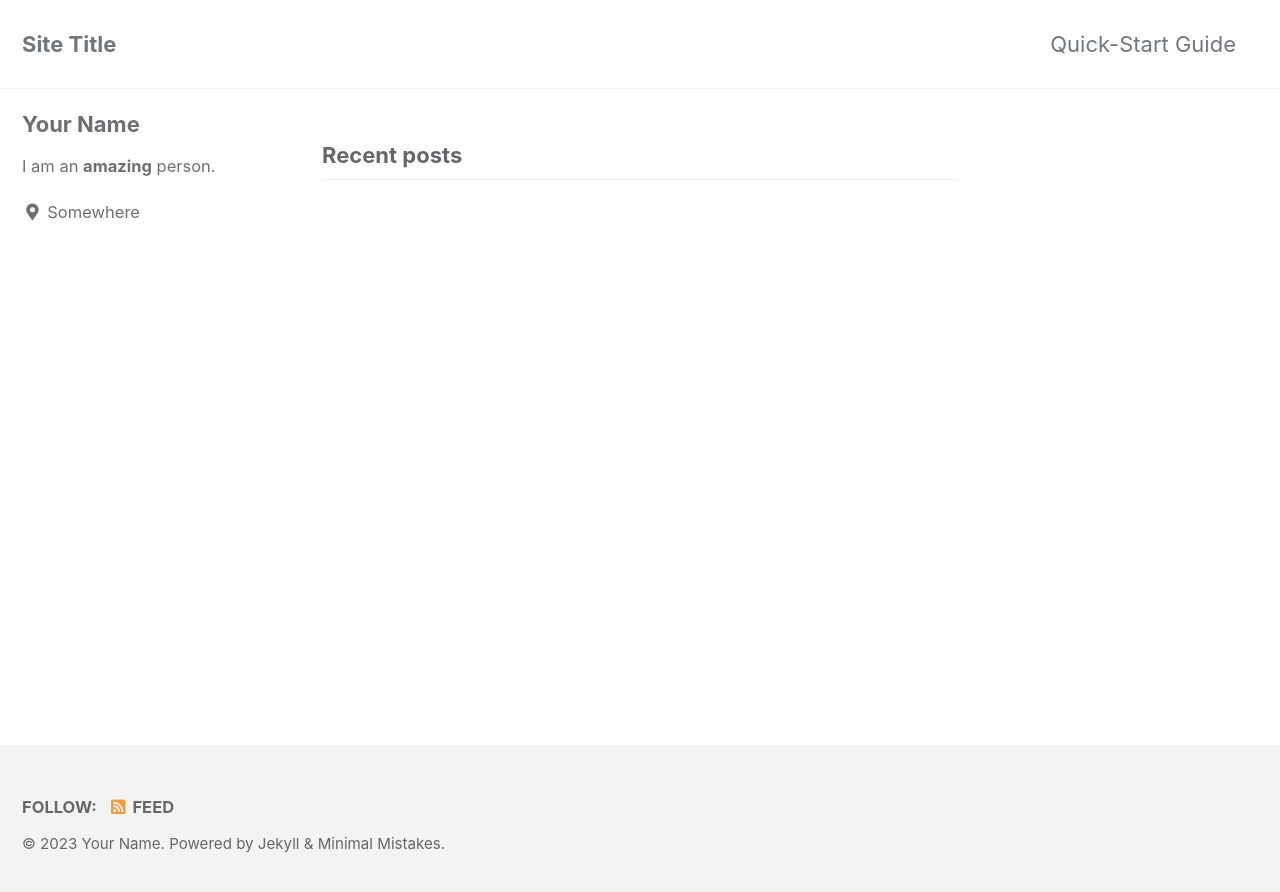
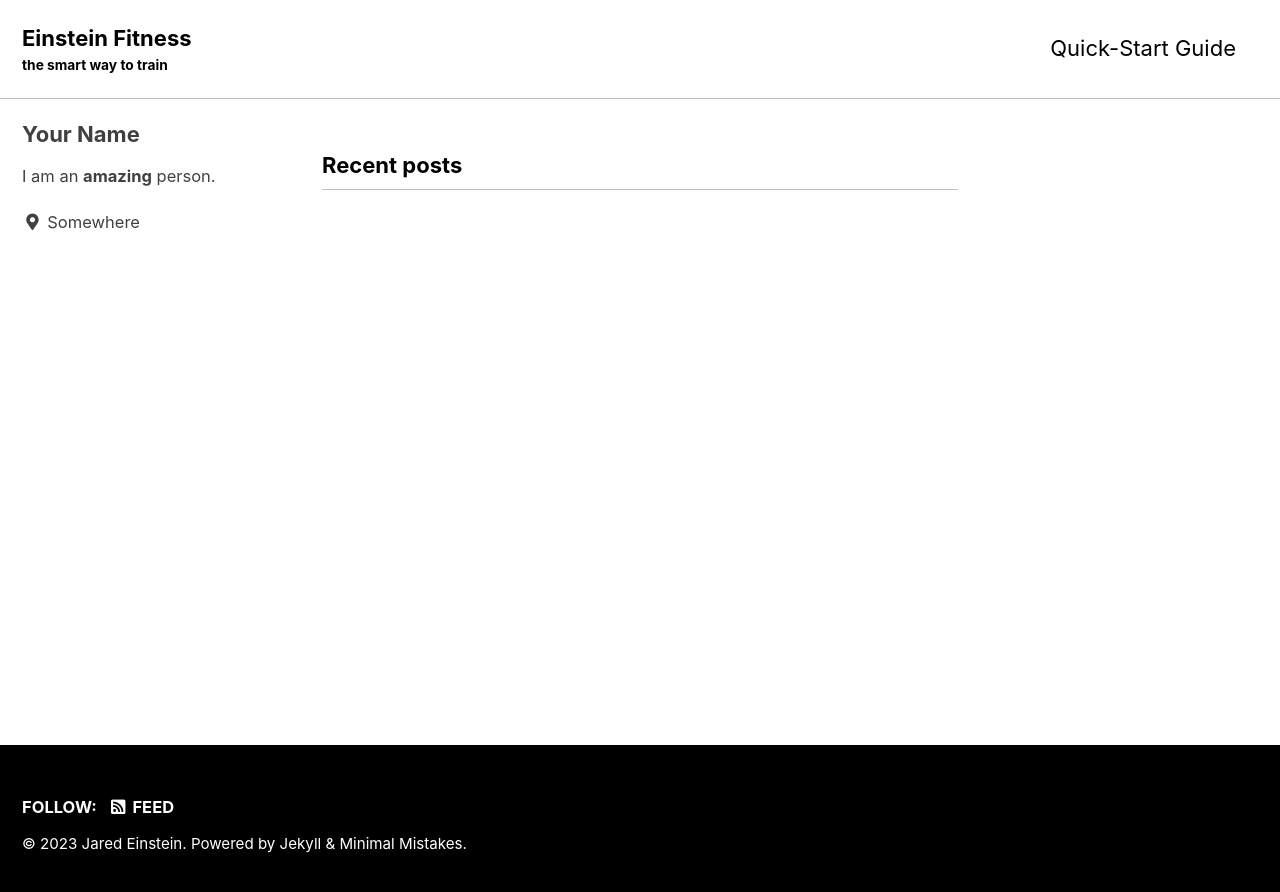
Before and after one commit to jaredeinstein/EinsteinFitnessMin, a Jekyll site: the page built from index.html, in a window 1280 px wide. Shown: the top 892 px of the page. Built offline with Jekyll 4.4.1, drawn with Linux system fonts in a browser that asks for light colours; cached includes are drawn as plain includes; the list of posts is cut into pages by our own code.

Commit message:
Update _config.yml

```diff
--- a/_config.yml
+++ b/_config.yml
@@ -12,17 +12,17 @@
 
 # theme                  : "minimal-mistakes-jekyll"
 # remote_theme           : "mmistakes/minimal-mistakes"
-minimal_mistakes_skin    : "default" # "air", "aqua", "contrast", "dark", "dirt", "neon", "mint", "plum", "sunrise"
+minimal_mistakes_skin    : "contrast" # "air", "aqua", "contrast", "dark", "dirt", "neon", "mint", "plum", "sunrise"
 
 # Site Settings
 locale                   : "en-US"
-title                    : "Site Title"
+title                    : "Einstein Fitness"
 title_separator          : "-"
-subtitle                 : # site tagline that appears below site title in masthead
-name                     : "Your Name"
-description              : "An amazing website."
-url                      : # the base hostname & protocol for your site e.g. "https://mmistakes.github.io"
-baseurl                  : # the subpath of your site, e.g. "/blog"
+subtitle                 : "the smart way to train"  # site tagline that appears below site title in masthead
+name                     : "Jared Einstein"
+description              : "the smart way to train"
+url                      : "http://fitness.einsteinstudios.net"  # the base hostname & protocol for your site e.g. "https://mmistakes.github.io"
+baseurl                  : ""  # the subpath of your site, e.g. "/blog"
 repository               : # GitHub username/repo-name e.g. "mmistakes/minimal-mistakes"
 teaser                   : # path of fallback teaser image, e.g. "/assets/images/500x300.png"
 logo                     : # path of logo image to display in the masthead, e.g. "/assets/images/88x88.png"
```
